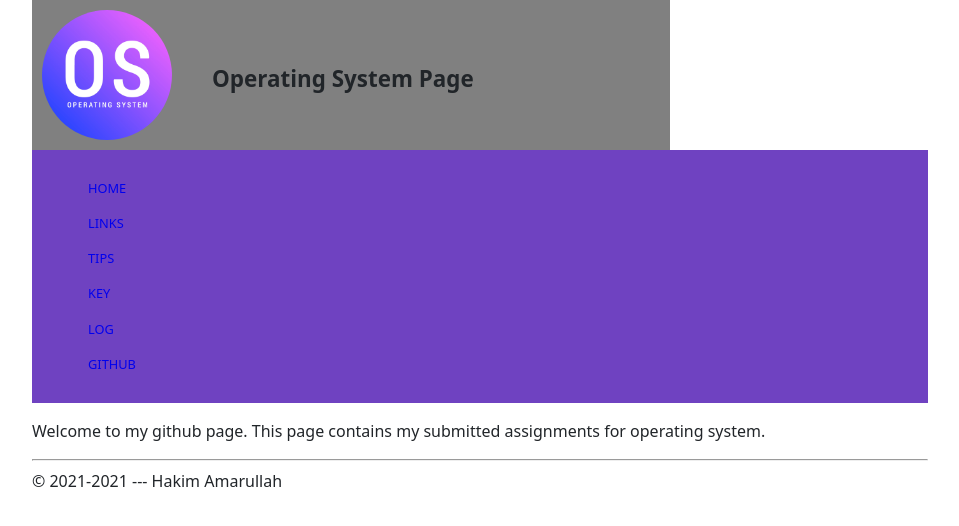
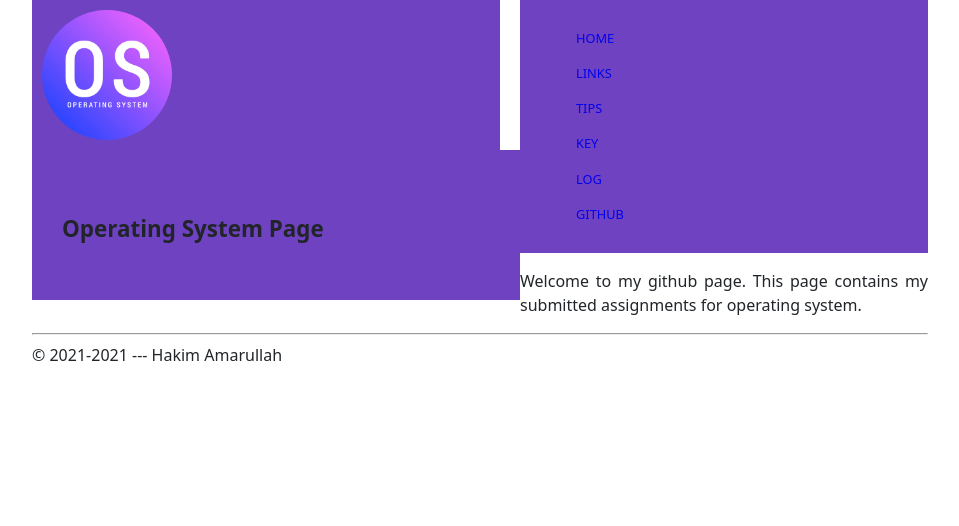
Before and after one commit to hakimamarullah/os212, a Jekyll site: the page built from index.md, in a window 1280 px wide. Shown: the top 526 px of the page, without its empty margins (160-1119 px from the left). Built offline with Jekyll 4.4.1, drawn with Linux system fonts in a browser that asks for light colours.

Commit message:
update styling

```diff
--- a/assets/css/style.css
+++ b/assets/css/style.css
@@ -26,12 +26,14 @@ body {
     text-align: justify;
 }
 
-.row {}
+.row {
+  width: 100%;
+}
 
 .column {
     float: left;
     display: inline-block;
-    background: #808080;
+    background: #6f42c1;
     height: 130px;
     width: 100%;
     padding-top: 10px;
@@ -42,7 +44,7 @@ body {
 }
 
 .left {
-    width: 130px;
+    width: 50%;
 }
 
 .right {
@@ -53,12 +55,6 @@ body {
     padding-left: 30px;
     font-size: 1.4em;
     font-weight: bold;
-}
-
-.row:after {
-    content: "";
-    display: table;
-    clear: both;
 }
 
 .navbar {
```
